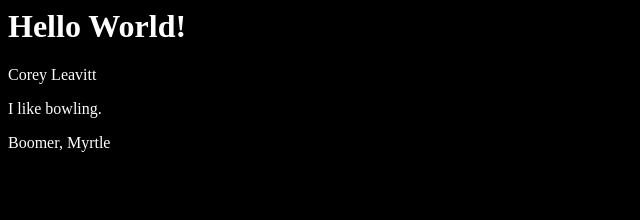
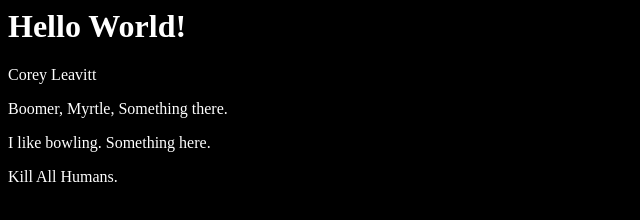
Before and after one commit to sekkano/git-inclass, a plain HTML site: page index.html in a window 1280 px wide. Shown: the whole page, without its empty margins (0-640 px from the left). Drawn offline with Linux system fonts and the light colour scheme.

Commit message:
Add paragraph descriptions.

```diff
--- a/index.html
+++ b/index.html
@@ -15,11 +15,17 @@
       Corey Leavitt
     </p>
     <p>
-      I like bowling.
+      Boomer, Myrtle, Something there.
     </p>
     <p>
-      Boomer, Myrtle
+      I like bowling.
+      Something here.
     </p>
+    <footer>
+      <p>
+        Kill All Humans.
+      </p>
+    </footer>
   </body>
 
 </html>
```
